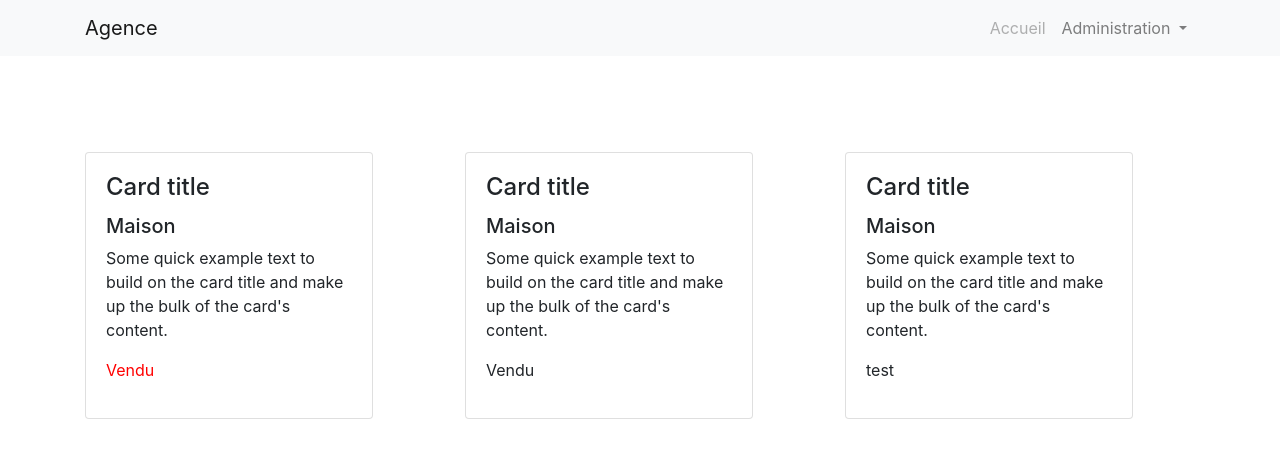
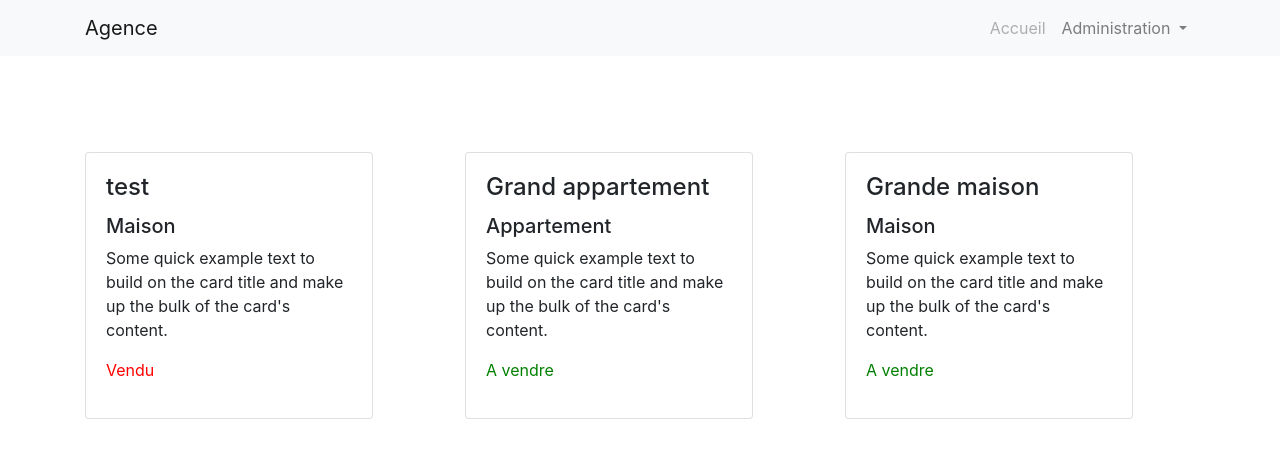
Before and after one commit to antobrines/agenceAngular, an Angular app: page / in a window 1280 px wide. Shown: the top 458 px of the page. Built offline with nearby package versions, Linux system fonts and the light colour scheme.

Commit message:
Ajout de boucles et d'objet JSON pour les maisons/appartements

```diff
--- a/src/app/app.component.html
+++ b/src/app/app.component.html
@@ -2,35 +2,16 @@
 
 <div class="container">
     <div class="row mt-5">
-        <div class="col-sm-12 col-md-6 col-lg-4 mt-5">
+        <div class="col-sm-12 col-md-6 col-lg-4 mt-5" *ngFor="let property of properties! let i = index">
             <div class="card" style="width: 18rem;">
                 <div class="card-body">
-                    <h4 class="card-title">Card title</h4>
-                    <h5>Maison</h5>
+                    <h4 class="card-title">{{property.title}}</h4>
+                    <h5>{{property.category}}</h5>
                     <p class="card-text">Some quick example text to build on the card title and make up the bulk of the card's content.</p>
-                    <p [ngStyle]="{'color': getSoldValue()}">{{stateBuilding}}</p>
-                </div>
-            </div>
-        </div>
-
-        <div class="col-sm-12 col-md-6 col-lg-4 mt-5">
-            <div class="card" style="width: 18rem;">
-                <div class="card-body">
-                    <h4 class="card-title">Card title</h4>
-                    <h5>Maison</h5>
-                    <p class="card-text">Some quick example text to build on the card title and make up the bulk of the card's content.</p>
-                    <p>Vendu</p>
-                </div>
-            </div>
-        </div>
-
-        <div class="col-sm-12 col-md-6 col-lg-4 mt-5">
-            <div class="card" style="width: 18rem;">
-                <div class="card-body">
-                    <h4 class="card-title">Card title</h4>
-                    <h5>Maison</h5>
-                    <p class="card-text">Some quick example text to build on the card title and make up the bulk of the card's content.</p>
-                    <p>test</p>
+                    <p [ngStyle]="{'color': getSoldValue(i)}">
+                        <span *ngIf="!property.sold">A vendre</span>
+                        <span *ngIf="property.sold">Vendu</span>
+                    </p>
                 </div>
             </div>
         </div>
--- a/src/app/app.component.ts
+++ b/src/app/app.component.ts
@@ -10,8 +10,26 @@ export class AppComponent {
   stateBuilding = 'A vendre';
   sold = true;
 
-  getSoldValue(){
-    if(this.sold){
+  properties = [
+    {
+      title: 'test',
+      category: 'Maison',
+      sold: true
+    },
+    {
+      title: 'Grand appartement',
+      category: 'Appartement',
+      sold: false
+    },
+    {
+      title: 'Grande maison',
+      category: 'Maison',
+      sold: false
+    }
+  ];
+
+  getSoldValue(index){
+    if (this.properties[index].sold){
       this.stateBuilding = 'Vendu';
       return 'red';
     }else{
```
